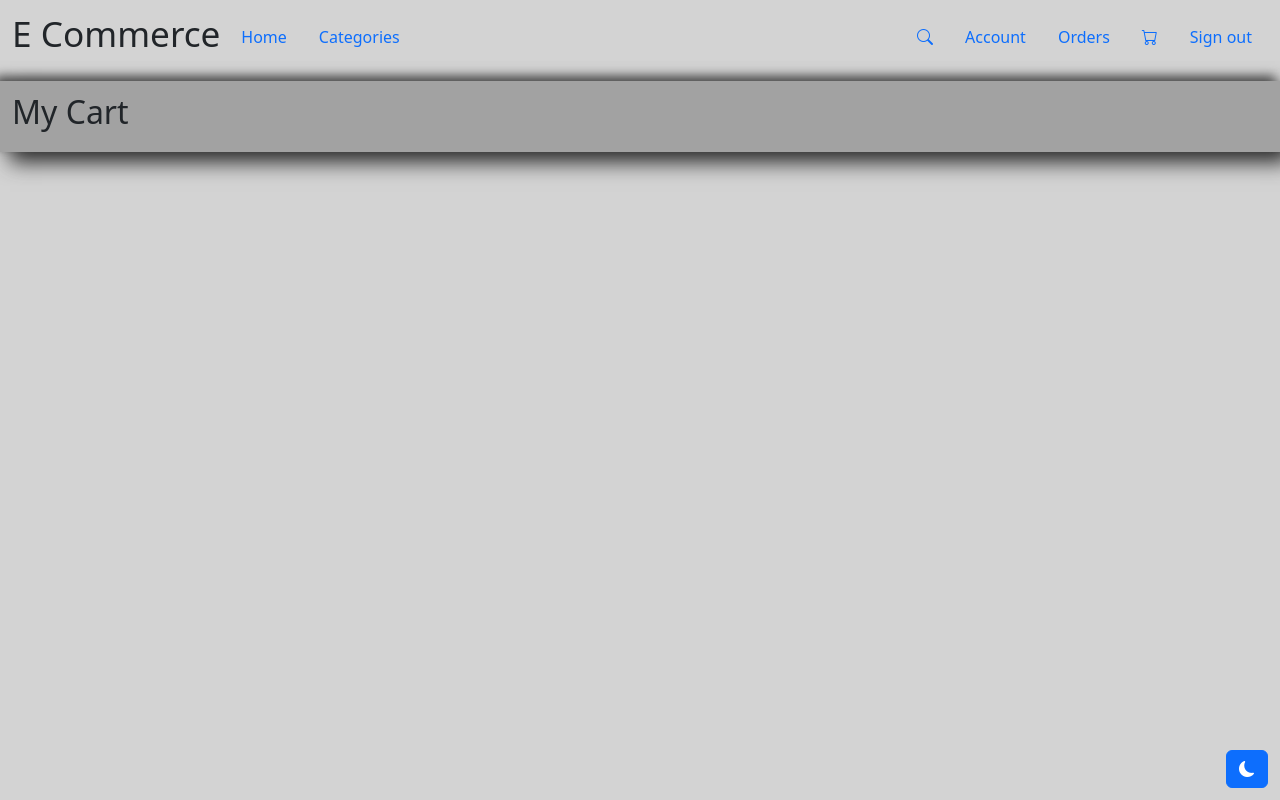
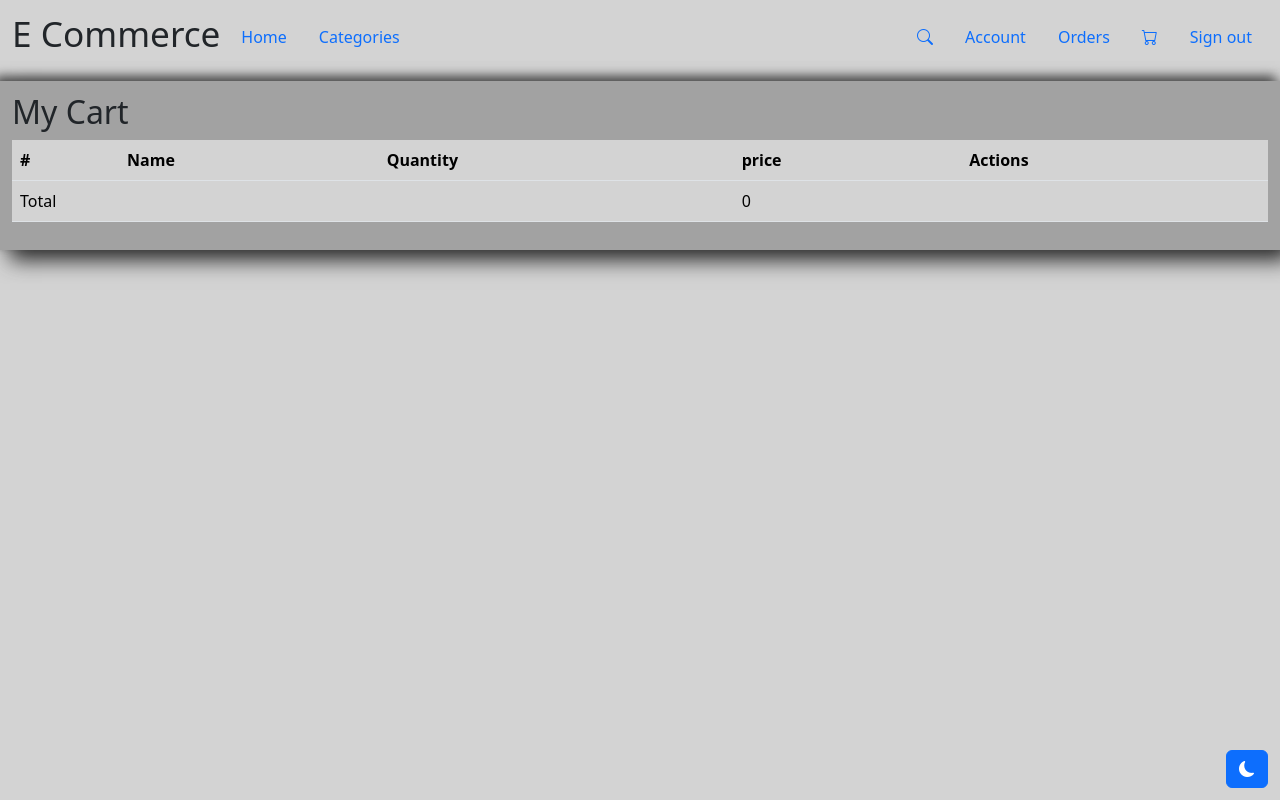
Before and after one commit to luisfbejaranob27/e-commerce-react, a React (Vite) app: page /my-cart in a window 1280 px wide. Built offline with nearby package versions, Linux system fonts and the light colour scheme.

Commit message:
feat: 🌟 Add table for component Cart

```diff
--- a/src/contexts/EcommerceContext.ts
+++ b/src/contexts/EcommerceContext.ts
@@ -4,11 +4,15 @@ import { CartItem } from "../models/CartItem.ts";
 type EcommerceContextType = {
   cartItems: CartItem[];
   addToCart: (item: CartItem) => void;
+  updateCartItemQuantity: (item: CartItem, newQuantity: number) => void;
+  removeFromCart: (item: CartItem) => void;
   cartItemCount: number;
 }
 
 export const EcommerceContext = createContext<EcommerceContextType>({
   cartItems: [],
   addToCart: () => {},
+  updateCartItemQuantity: () => {},
+  removeFromCart: () => {},
   cartItemCount: 0
 });
--- a/src/contexts/EcommerceProvider.tsx
+++ b/src/contexts/EcommerceProvider.tsx
@@ -29,10 +29,32 @@ export const EcommerceProvider = ({ children }: { children: ReactNode }) =>
     }
   };
 
+  const updateCartItemQuantity = (item: CartItem, newQuantity: number) => {
+    if (newQuantity <= 0) {
+      // Si la nueva cantidad es 0 o negativa, eliminamos el producto
+      removeFromCart(item);
+      return;
+    }
+
+    setCartItems(prevItems =>
+      prevItems.map(cartItem =>
+        cartItem.item.name === item.item.name
+          ? { ...cartItem, quantity: newQuantity }
+          : cartItem
+      )
+    );
+  };
+
+  const removeFromCart = (item: CartItem) => {
+    setCartItems(prevItems =>
+      prevItems.filter(cartItem => cartItem.item.name !== item.item.name)
+    );
+  };
+
   const cartItemCount = cartItems.reduce((sum, item) => sum + item.quantity, 0);
 
   return (
-    <EcommerceContext.Provider value={{ cartItems, addToCart, cartItemCount }}>
+    <EcommerceContext.Provider value={{ cartItems, addToCart, updateCartItemQuantity, removeFromCart, cartItemCount }}>
       {children}
     </EcommerceContext.Provider>
   );
--- a/src/pages/cart/Cart.tsx
+++ b/src/pages/cart/Cart.tsx
@@ -1,3 +1,5 @@
+import { Table } from "./components/table/Table.tsx";
+
 export const Cart = () =>
 {
   return (
@@ -5,6 +7,7 @@ export const Cart = () =>
       <div className="row">
         <div className="col-12">
           <h2>My Cart</h2>
+          <Table />
         </div>
       </div>
     </div>
--- /dev/null
+++ b/src/pages/cart/components/table/Table.tsx
@@ -0,0 +1,57 @@
+import { useContext } from "react";
+import { EcommerceContext } from "../../../../contexts/EcommerceContext.ts";
+
+export const Table = () =>
+{
+  const context = useContext(EcommerceContext);
+  const { cartItems } = context;
+
+  const total = cartItems.reduce((sum, item) => sum + (item.item.price * item.quantity), 0);
+
+  return (
+    <table className="table">
+      <thead>
+      <tr>
+        <th scope="col">#</th>
+        <th scope="col">Name</th>
+        <th scope="col">Quantity</th>
+        <th scope="col">price</th>
+        <th scope="col">Actions</th>
+      </tr>
+      </thead>
+      <tbody>
+        {cartItems.map((item, index) => {
+          return (
+            <tr key={index}>
+              <td>{index + 1}</td>
+              <td>{item.item.name}</td>
+              <td>{item.quantity}</td>
+              <td>{item.item.price}</td>
+              <td>
+                <div className="d-flex gap-2">
+                  <button className="btn btn-warning btn-sm"
+                          onClick={() => context.updateCartItemQuantity(item, item.quantity + 1)}>
+                    <i className="bi bi-plus-lg"></i>
+                  </button>
+                  <button className="btn btn-warning btn-sm"
+                          onClick={() => context.updateCartItemQuantity(item, item.quantity - 1)}>
+                    <i className="bi bi-dash-lg"></i>
+                  </button>
+                  <button className="btn btn-danger btn-sm" onClick={() => context.removeFromCart(item)}>
+                    <i className="bi bi-x-lg"></i>
+                  </button>
+                </div>
+              </td>
+            </tr>
+          )
+        })}
+      </tbody>
+      <tfoot>
+      <tr>
+        <td colSpan={3}>Total</td>
+        <td colSpan={2}>{total}</td>
+      </tr>
+      </tfoot>
+    </table>
+  )
+}
--- a/src/pages/home/Home.tsx
+++ b/src/pages/home/Home.tsx
@@ -1,8 +1,8 @@
 import { useEffect, useState } from "react";
-import { Card } from "../../components/card/Card.tsx";
+import { Card } from "./components/card/Card.tsx";
 import { mapUserResponse } from "../../utils/ItemMapper.ts";
 import { Item } from "../../models/Item.ts";
-import { ItemDetail } from "../../components/item-detail/ItemDetail.tsx";
+import { ItemDetail } from "./components/item-detail/ItemDetail.tsx";
 
 export const Home = () =>
 {
--- a/src/components/card/Card.tsx
+++ b/src/pages/home/components/card/Card.tsx
@@ -1,7 +1,7 @@
 import { useContext } from "react";
-import { Item } from "../../models/Item.ts";
-import { CartItem } from "../../models/CartItem.ts";
-import { EcommerceContext } from "../../contexts/EcommerceContext.ts";
+import { Item } from "../../../../models/Item.ts";
+import { CartItem } from "../../../../models/CartItem.ts";
+import { EcommerceContext } from "../../../../contexts/EcommerceContext.ts";
 import "./Card.css"
 
 type CardProps = {
--- a/src/components/item-detail/ItemDetail.tsx
+++ b/src/pages/home/components/item-detail/ItemDetail.tsx
@@ -1,8 +1,8 @@
 import {useContext, useEffect, useState} from 'react';
-import { Item } from '../../models/Item.ts';
+import { Item } from '../../../../models/Item.ts';
 import './ItemDetail.css';
-import {EcommerceContext} from "../../contexts/EcommerceContext.ts";
-import {CartItem} from "../../models/CartItem.ts";
+import {EcommerceContext} from "../../../../contexts/EcommerceContext.ts";
+import {CartItem} from "../../../../models/CartItem.ts";
 
 interface ItemDetailProps {
   item: Item | null;
```
Also changed, not shown: src/pages/home/components/card/Card.css (renamed from src/components/card/Card.css), src/pages/home/components/item-detail/ItemDetail.css (renamed from src/components/item-detail/ItemDetail.css).
